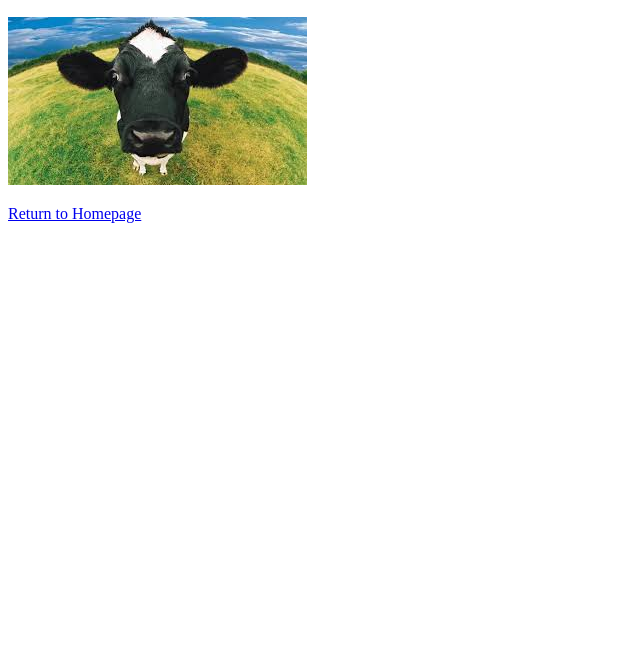
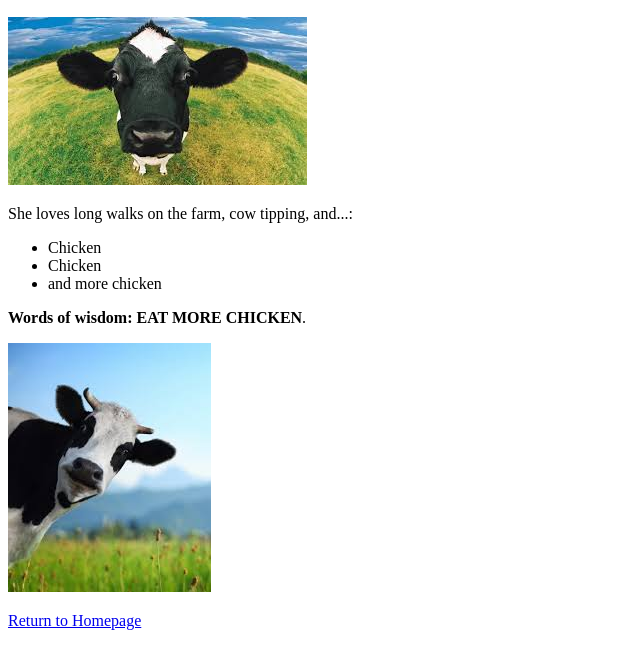
Before and after one commit to tjr0912/tjr0912.github.io, a plain HTML site: page cotw.html in a window 1280 px wide. Shown: the part 110-778 px from the top of the page, without its empty margins (0-640 px from the left). Drawn offline with Linux system fonts and the light colour scheme.

Commit message:
Version 2.2

```diff
--- a/cotw.html
+++ b/cotw.html
@@ -11,6 +11,20 @@
       <img src="cow4.jpg" alt="">
     </p>
 
+    <p>She loves long walks on the farm, cow tipping, and...:</P>
+
+    <ul>
+      <li>Chicken</li>
+      <li>Chicken</li>
+      <li>and more chicken</li>
+    </ul>
+
+    <p><strong>Words of wisdom: EAT MORE CHICKEN</strong>.<p>
+
+    <p>
+      <img src="cow3.jpg" alt="">
+    </p>
+
     <p><a href="index.html">Return to Homepage</a></p>
   </body>
 </html>
```
Also changed, not shown: index.html (+0 -14 lines).
